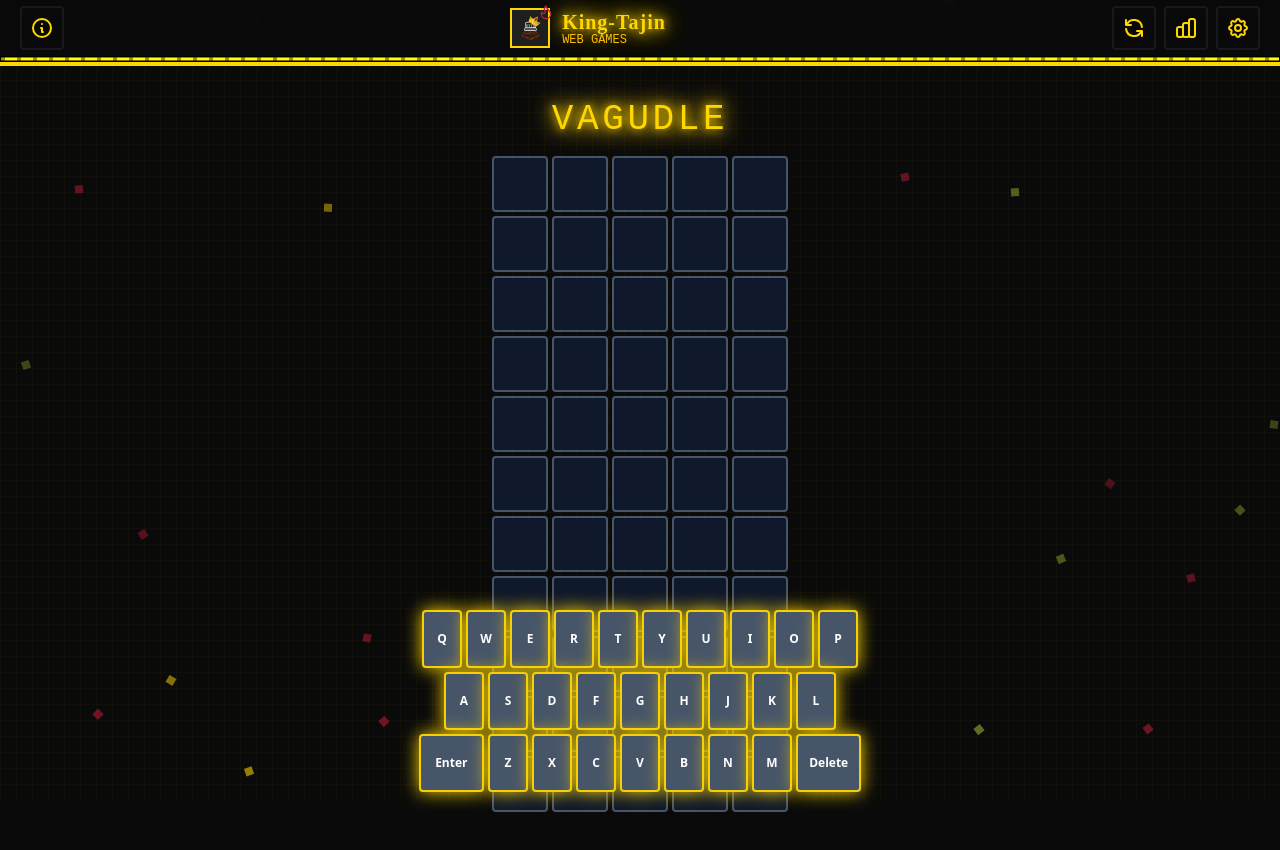
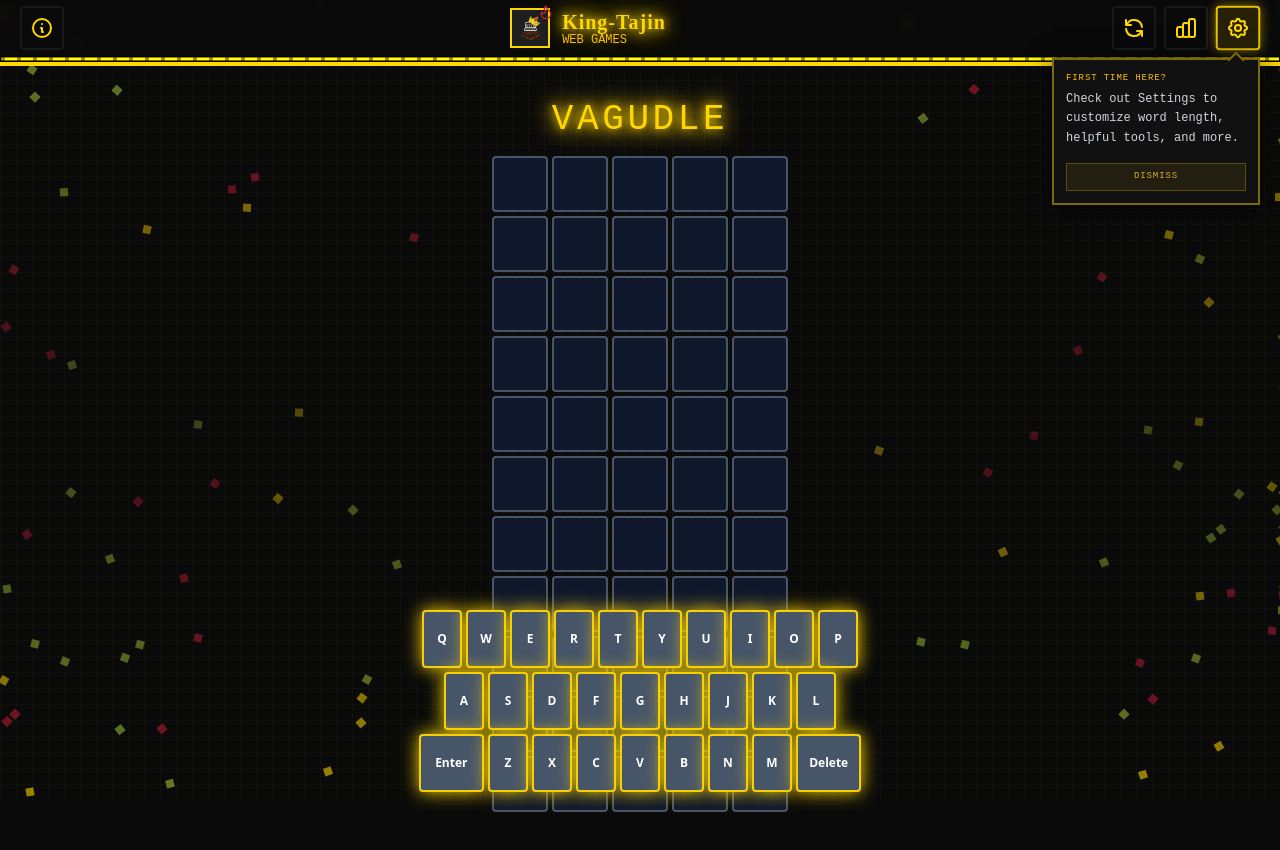
Before and after one commit to King-Tajin/Vagudle, a React (Vite) app: page / in a window 1280 px wide. Both pictures are taken after a click on the button 1241 px from the left and 35 px from the top of the page. Shown: the top 850 px of the page. Built offline with nearby package versions, Linux system fonts and the light colour scheme.

Commit message:
Added settings hint for new players.

```diff
--- a/src/App.tsx
+++ b/src/App.tsx
@@ -85,8 +85,8 @@ interface StripMeasure {
 }
 
 function TajinRain({
-                     keyboardRef,
-                   }: {
+  keyboardRef,
+}: {
   keyboardRef: React.RefObject<HTMLDivElement>;
 }) {
   const [strips, setStrips] = useState<StripMeasure>({
@@ -145,7 +145,8 @@ function TajinRain({
   }, [keyboardRef]);
 
   useEffect(() => {
-    const SEGMENTS = 10;
+    const COUNT = 45;
+    const EXP = 2.8;
     const next: TajinParticle[] = [];
     let id = 0;
 
@@ -158,16 +159,21 @@ function TajinRain({
     });
 
     if (strips.leftWidth > 2) {
-      const segW = strips.leftWidth / SEGMENTS;
-      for (let i = 0; i < SEGMENTS; i++) {
-        next.push(makeParticle(i * segW + Math.random() * segW));
+      for (let i = 0; i < COUNT; i++) {
+        next.push(
+          makeParticle(Math.pow(Math.random(), EXP) * strips.leftWidth)
+        );
       }
     }
 
     if (strips.rightWidth > 2) {
-      const segW = strips.rightWidth / SEGMENTS;
-      for (let i = 0; i < SEGMENTS; i++) {
-        next.push(makeParticle(strips.rightStart + i * segW + Math.random() * segW));
+      for (let i = 0; i < COUNT; i++) {
+        next.push(
+          makeParticle(
+            strips.rightStart +
+              (1 - Math.pow(Math.random(), EXP)) * strips.rightWidth
+          )
+        );
       }
     }
 
@@ -774,6 +780,7 @@ function App() {
           setIsSettingsModalOpen={() => {}}
           handleNewGame={() => {}}
           hasActiveGame={false}
+          isInfoModalOpen={false}
         />
         <div className="flex flex-col items-center justify-center flex-1 gap-6">
           <motion.p
@@ -823,6 +830,7 @@ function App() {
           setIsSettingsModalOpen={() => {}}
           handleNewGame={() => {}}
           hasActiveGame={false}
+          isInfoModalOpen={false}
         />
         <div className="flex flex-col items-center justify-center flex-1 gap-4 px-6">
           <motion.p
@@ -877,6 +885,7 @@ function App() {
         handleNewGame={handleNewGameWithFail}
         hasActiveGame={hasActiveGame}
         isChallengeMode={isChallengeMode}
+        isInfoModalOpen={isInfoModalOpen}
       />
       <div className="relative pt-2 px-1 pb-44 md:max-w-7xl w-full mx-auto sm:px-6 lg:px-8 flex flex-col grow">
         <div className="pb-6 grow">
--- a/src/components/Navbar.tsx
+++ b/src/components/Navbar.tsx
@@ -1,5 +1,5 @@
-import { useState } from "react";
-import { motion } from "framer-motion";
+import { useState, useEffect, useRef } from "react";
+import { motion, AnimatePresence } from "framer-motion";
 import { Flame } from "lucide-react";
 import {
   ChartBarIcon,
@@ -9,6 +9,8 @@ import {
 } from "@heroicons/react/outline";
 import KingTajinIcon from "@/assets/icons/king-tajin.svg?react";
 
+const SETTINGS_NUDGE_KEY = "vagudle-settings-nudge-dismissed";
+
 type Props = {
   setIsInfoModalOpen: (value: boolean) => void;
   setIsStatsModalOpen: (value: boolean) => void;
@@ -16,6 +18,7 @@ type Props = {
   handleNewGame: () => void;
   hasActiveGame: boolean;
   isChallengeMode?: boolean;
+  isInfoModalOpen: boolean;
 };
 
 export const Navbar = ({
@@ -25,8 +28,33 @@ export const Navbar = ({
   handleNewGame,
   hasActiveGame,
   isChallengeMode = false,
+  isInfoModalOpen,
 }: Props) => {
   const [showConfirm, setShowConfirm] = useState(false);
+  const [showNudge, setShowNudge] = useState(false);
+  const settingsRef = useRef<HTMLButtonElement>(null);
+  const prevInfoModalOpen = useRef(false);
+
+  useEffect(() => {
+    const dismissed = localStorage.getItem(SETTINGS_NUDGE_KEY);
+    if (dismissed) return;
+    if (prevInfoModalOpen.current && !isInfoModalOpen) {
+      const t = setTimeout(() => setShowNudge(true), 1200);
+      prevInfoModalOpen.current = false;
+      return () => clearTimeout(t);
+    }
+    prevInfoModalOpen.current = isInfoModalOpen;
+  }, [isInfoModalOpen]);
+
+  const dismissNudge = () => {
+    setShowNudge(false);
+    localStorage.setItem(SETTINGS_NUDGE_KEY, "1");
+  };
+
+  const onSettingsClick = () => {
+    dismissNudge();
+    setIsSettingsModalOpen(true);
+  };
 
   const onNewGameClick = () => {
     if (hasActiveGame) {
@@ -101,15 +129,83 @@ export const Navbar = ({
                 <ChartBarIcon className="h-6 w-6 text-crown-gold" />
               </motion.button>
 
+              <div className="relative">
                 <motion.button
-                onClick={() => setIsSettingsModalOpen(true)}
-                className="p-2 hover:bg-obsidian-700 rounded transition-colors min-h-[44px] min-w-[44px] flex items-center justify-center border-2 border-obsidian-600/50 hover:border-crown-gold/50"
+                  ref={settingsRef}
+                  onClick={onSettingsClick}
+                  className={
+                    showNudge
+                      ? "p-2 rounded transition-colors min-h-[44px] min-w-[44px] flex items-center justify-center border-2"
+                      : "p-2 hover:bg-obsidian-700 rounded transition-colors min-h-[44px] min-w-[44px] flex items-center justify-center border-2 border-obsidian-600/50 hover:border-crown-gold/50"
+                  }
+                  style={
+                    showNudge
+                      ? {
+                          borderColor: "rgba(255,215,0,0.9)",
+                          background: "rgba(255,215,0,0.12)",
+                          boxShadow: "0 0 12px rgba(255,215,0,0.5)",
+                        }
+                      : {}
+                  }
                   whileHover={{ scale: 1.05 }}
                   whileTap={{ scale: 0.95 }}
                   aria-label="Settings"
+                  animate={showNudge ? { scale: [1, 1.08, 1] } : {}}
+                  transition={
+                    showNudge
+                      ? { duration: 1.4, repeat: Infinity, ease: "easeInOut" }
+                      : {}
+                  }
                 >
                   <CogIcon className="h-6 w-6 text-crown-gold" />
                 </motion.button>
+
+                <AnimatePresence>
+                  {showNudge && (
+                    <motion.div
+                      initial={{ opacity: 0, y: -6, scale: 0.95 }}
+                      animate={{ opacity: 1, y: 0, scale: 1 }}
+                      exit={{ opacity: 0, y: -4, scale: 0.95 }}
+                      transition={{ duration: 0.2 }}
+                      className="absolute right-0 top-full mt-2 w-52 z-50"
+                      style={{
+                        background: "#111",
+                        border: "2px solid rgba(255,215,0,0.45)",
+                        boxShadow: "0 4px 24px rgba(0,0,0,0.7)",
+                      }}
+                    >
+                      <div
+                        className="absolute -top-1.5 right-4 w-3 h-3 rotate-45"
+                        style={{
+                          background: "#111",
+                          borderTop: "2px solid rgba(255,215,0,0.45)",
+                          borderLeft: "2px solid rgba(255,215,0,0.45)",
+                        }}
+                      />
+                      <div className="p-3">
+                        <p className="font-pixel text-[9px] text-crown-amber tracking-widest mb-1">
+                          FIRST TIME HERE?
+                        </p>
+                        <p className="font-code text-xs text-gray-300 leading-relaxed mb-3">
+                          Check out Settings to customize word length, helpful tools,
+                          and more.
+                        </p>
+                        <button
+                          onClick={dismissNudge}
+                          className="w-full py-1.5 font-pixel text-[9px] tracking-widest transition-all"
+                          style={{
+                            background: "rgba(255,215,0,0.07)",
+                            border: "1px solid rgba(255,215,0,0.25)",
+                            color: "#d4af37",
+                          }}
+                        >
+                          DISMISS
+                        </button>
+                      </div>
+                    </motion.div>
+                  )}
+                </AnimatePresence>
+              </div>
             </div>
           </div>
         </div>
```
Lines whose indentation alone changed are shown as unchanged.
